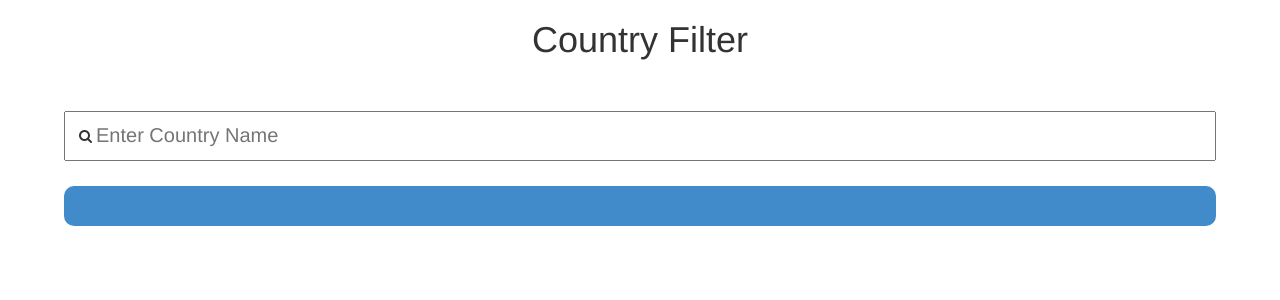
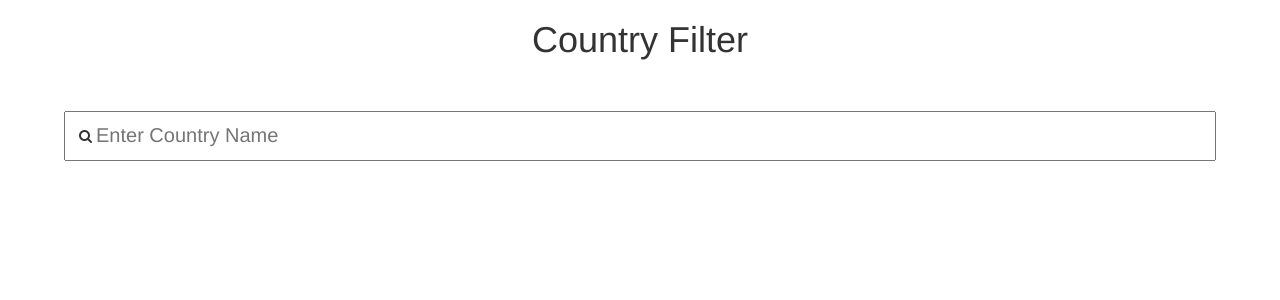
Before and after one commit to reymon359/angular-country-filter, an Angular app: page / in a window 1280 px wide. Shown: the top 300 px of the page. Built offline with nearby package versions, Linux system fonts and the light colour scheme.

Commit message:
Filtering and displaying countries

```diff
--- a/src/app/list/list.component.html
+++ b/src/app/list/list.component.html
@@ -1,5 +1,5 @@
 <ol>
-  <li >
-
-  </li>
+    <li *ngFor="let country of searchCountriesList">
+        {{ country }}
+    </li>
 </ol>
--- a/src/app/list/list.component.ts
+++ b/src/app/list/list.component.ts
@@ -28,7 +28,7 @@ export class ListComponent implements OnInit {
     , "Turkey", "Turkmenistan", "Turks & Caicos", "Uganda", "Ukraine", "United Arab Emirates", "United Kingdom", "United States of America", "Uruguay", "Uzbekistan", "Venezuela", "Vietnam", "Virgin Islands (US)"
     , "Yemen", "Zambia", "Zimbabwe"]
 
-    // add the countries to be shown to this array
+  // add the countries to be shown to this array
   searchCountriesList: string[];
 
   constructor(private service: DataService) { }
@@ -36,6 +36,9 @@ export class ListComponent implements OnInit {
   ngOnInit() {
     this.service.currentCountryName.subscribe(name => {
       // complete this function which searches the countries using regex and adds them to searchCountriesList
+      if (name !== '') {
+        this.searchCountriesList = this.countries.filter(country => country.toLowerCase().includes(name.toLowerCase()));
+      }
     });
 
   }
```
